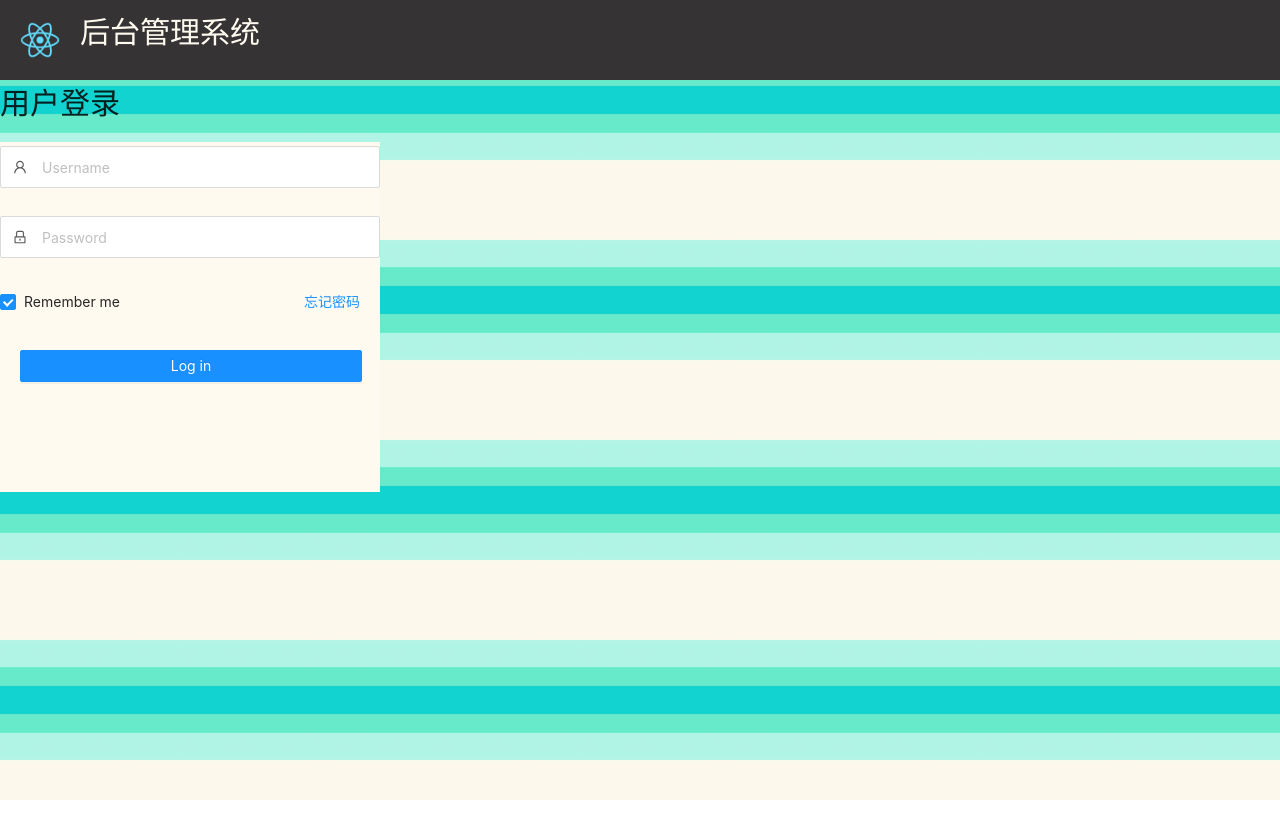
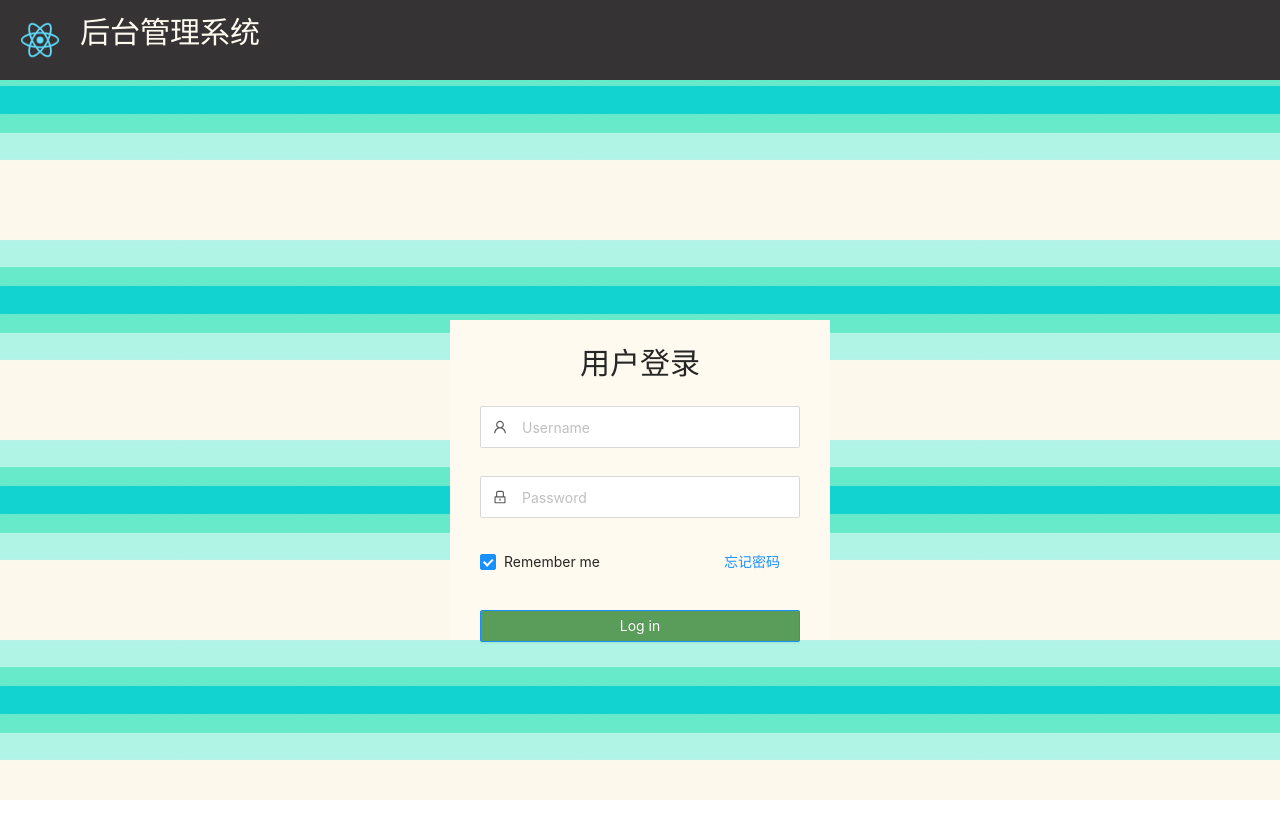
Before and after one commit to 123wuyujuan/manager, a React (Create React App) app: page /#/ in a window 1280 px wide. Before the commit this address led to /#/admin. Shown: the top 838 px of the page. Built offline with nearby package versions, Linux system fonts and the light colour scheme.

Commit message:
更新了登录组件

```diff
--- a/src/login/index.css
+++ b/src/login/index.css
@@ -28,13 +28,21 @@ h1 {
 .login .login-content {
   width: 100%;
   height: 100%;
+  display: flex;
+  align-items: center;
 }
 .login .login-content .login-form {
   width: 380px;
-  height: 350px;
+  height: 320px;
+  padding-top: 20px;
+  padding-right: 30px;
+  padding-left: 30px;
+  padding-bottom: 4px;
+  position: relative;
+  margin: auto;
   background-color: floralwhite;
 }
-.login .login-content .login-form #h1 {
+.login .login-content .login-form h1 {
   font-size: 30px;
   text-align: center;
 }
@@ -47,7 +55,6 @@ h1 {
   margin-left: 20px;
 }
 .login .login-content .login-form .login-form-button {
-  width: 90%;
-  margin-left: 20px;
-  margin-bottom: 20px;
+  width: 100%;
+  background-color: #5a9c5a;
 }
--- a/src/login/index.js
+++ b/src/login/index.js
@@ -10,8 +10,8 @@ export const LoginForm = () => {
       console.log('Received values of form: ', values);
     };
     return (
-      <div>
-      <h1 id="h1">用户登录</h1>
+
+
       <Form
         name="normal_login"
         className="login-form"
@@ -20,6 +20,7 @@ export const LoginForm = () => {
         }}
         onFinish={onFinish}
       >
+          <h1 id="h1">用户登录</h1>
         <Form.Item
           name="username"
           rules={[
@@ -61,7 +62,7 @@ export const LoginForm = () => {
             Log in
           </Button>
         </Form.Item>
-      </Form></div>
+      </Form>
     );
   };
 
--- a/src/login/index.less
+++ b/src/login/index.less
@@ -34,13 +34,23 @@ h1{
     .login-content {
         width: 100%;
         height: 100%;
+        display: flex;
+        align-items: center;
+
+
 
         .login-form {
             width: 380px;
-            height: 350px;
+            height: 320px;
+            padding-top: 20px;
+            padding-right: 30px;
+            padding-left: 30px;
+            padding-bottom: 4px;
+            position: relative;
+            margin: auto;
             background-color: floralwhite;
 
-            #h1 {
+            h1 {
                 font-size: 30px;
                 text-align: center;
             }
@@ -58,10 +68,8 @@ h1{
             }
 
             .login-form-button {
-                width: 90%;
-                margin-left: 20px;
-                margin-bottom: 20px;
-
+                width: 100%;
+                background-color: rgb(90, 156, 90);
             }
         }
     }
```
